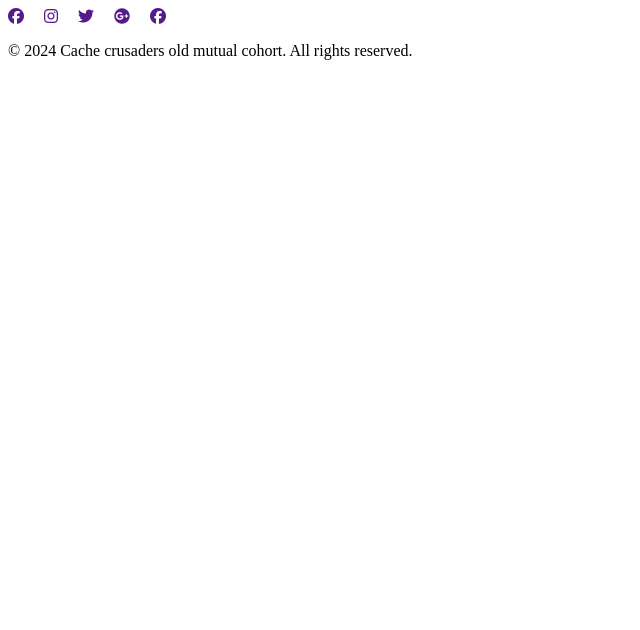
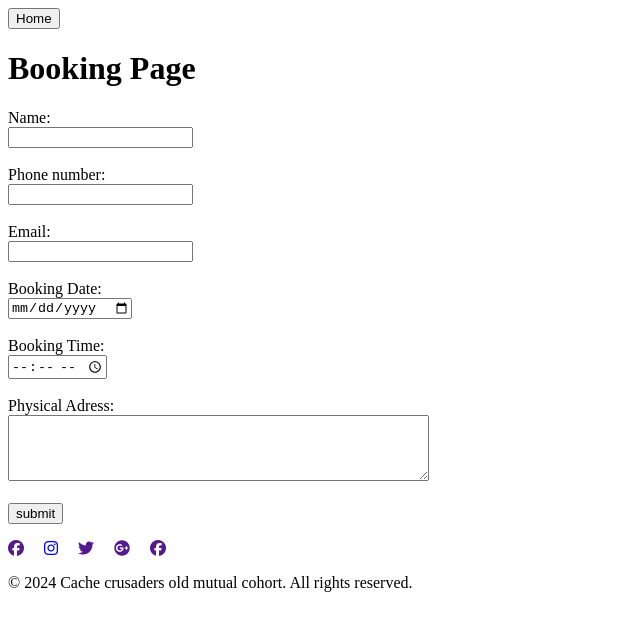
Before and after one commit to ChulumancoNdela/Photography-project, a plain HTML site: page Book.html in a window 1280 px wide. Shown: the whole page, without its empty margins (0-640 px from the left). Drawn offline with Linux system fonts and the light colour scheme.

Commit message:
Added new features

```diff
--- a/Book.html
+++ b/Book.html
@@ -7,11 +7,43 @@
     <link rel="stylesheet" href="https://cdnjs.cloudflare.com/ajax/libs/font-awesome/6.5.1/css/all.min.css" integrity="sha512-DTOQO9RWCH3ppGqcWaEA1BIZOC6xxalwEsw9c2QQeAIftl+Vegovlnee1c9QX4TctnWMn13TZye+giMm8e2LwA==" crossorigin="anonymous" referrerpolicy="no-referrer" />
 </head>
 <body>
+    <a href="Home.html"><button>Home</button></a>
+
+    <!--Main Page-->
+    <h1>Booking Page</h1>
+    <form action="booking_process.php" method="POST">
+        <label for="name">Name:</label><br>
+        <input type="text" id="name" name="name" required><br><br>
+
+        <label for="Phone number">Phone number:</label><br>
+        <input type="text" id="phone number" required><br><br>
+
+        <label for="email">Email:</label><br>
+        <input type="email" id="email" name="email" required><br><br>
+
+        <label for="date">Booking Date:</label><br>
+        <input type="date" id="date" name="date" required><br><br>
+
+        <label for="time">Booking Time:</label><br>
+        <input type="time" id="time" name="time" required><br><br>
+
+        <label for="Pysical Address">Physical Adress:</label><br>
+        <textarea id="comments" name="comments" rows="4" cols="50"></textarea><br><br>
+
+        <input type="submit" value="submit">
+
+        <!--Sub Page-->
+        <p></p>
+        <p></p>
+        <p></p>
+    </form>
+
 
     <footer>
+
         <div class="social-icons">
             <a href = ""><i class="fa-brands fa-facebook"></i></a>  &nbsp; &nbsp;
-            <a href = ""><i class="fa-brands fa-instagram"></i></a>  &nbsp; &nbsp;
+            <a href = "https://www.instagram.com/chulumanco_mkhush/"><i class="fa-brands fa-instagram"></i></a>  &nbsp; &nbsp;
             <a href = ""><i class="fa-brands fa-twitter"></i></a> &nbsp; &nbsp;
             <a href = ""><i class="fa-brands fa-google-plus"></i></a> &nbsp; &nbsp;
             <a href = ""><i class="fa-brands fa-facebook"></i></a> &nbsp; &nbsp;
@@ -19,8 +51,8 @@
             <p>&copy; 2024 Cache crusaders old mutual cohort. All rights reserved.</p>
           </div>
 
+        <div class="social-icons">
 
-        <div class="social-icons">
     </footer>
 </body>
 </html>
```
Also changed, not shown: About.html (+1 -3 lines), Contact.html (+1 -1 lines), Home.html (+4 -5 lines), Services.html (+1 -1 lines).
